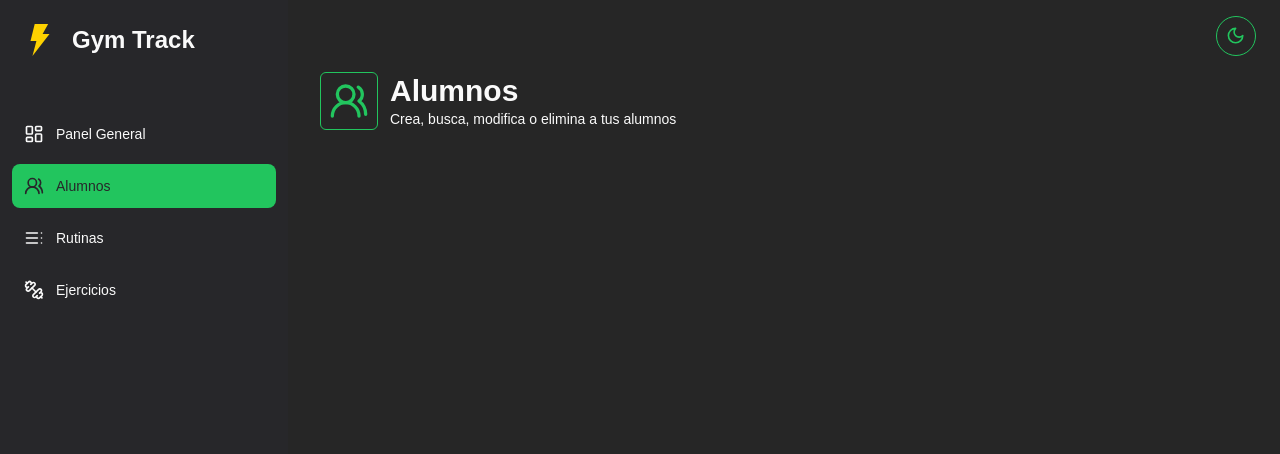
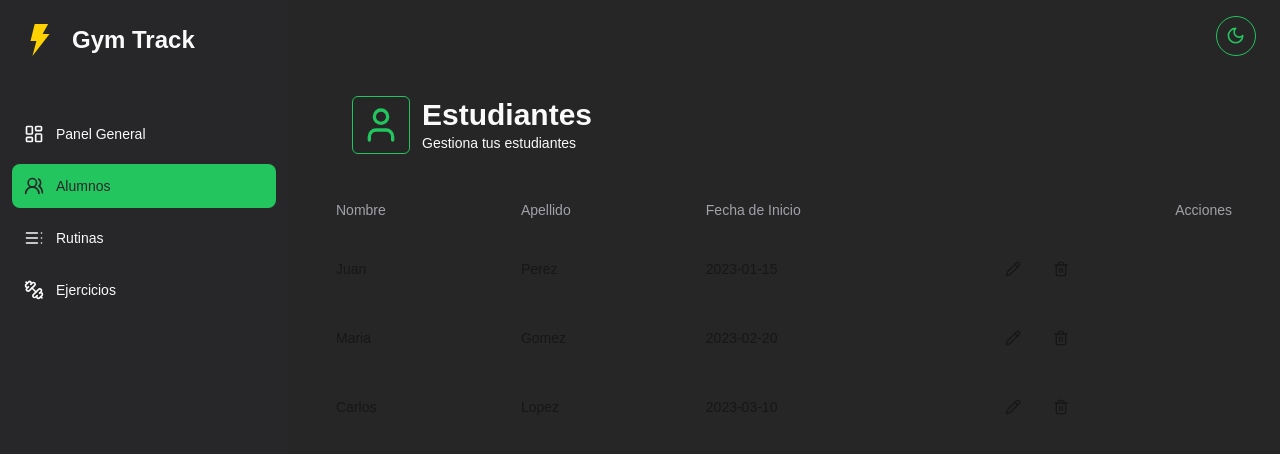
Before and after one commit to BinderGerman/gym-track-web-application, a Next.js app: page /dashboard/students in a window 1280 px wide. Shown: the top 454 px of the page. Built offline with nearby package versions, Linux system fonts and the light colour scheme.

Commit message:
feat:(students-ui) added students table

```diff
--- a/src/app/(dashboard)/(routes)/dashboard/students/page.tsx
+++ b/src/app/(dashboard)/(routes)/dashboard/students/page.tsx
@@ -1,17 +1,42 @@
-//components and utils
+"use client";
 import { Heading } from "@/components/heading/heading";
-//ui
-import { UsersRound } from "lucide-react";
+import StudentsTable from "@/components/students/students-table";
+import React from "react"; // Importar React
+import { User } from "lucide-react";
+const StudentsPage = () => {
+  // Datos de ejemplo para la tabla
+  const sampleStudents = [
+    { id: "1", firstName: "Juan", lastName: "Perez", startDate: "2023-01-15" },
+    { id: "2", firstName: "Maria", lastName: "Gomez", startDate: "2023-02-20" },
+    { id: "3", firstName: "Carlos", lastName: "Lopez", startDate: "2023-03-10" },
+  ];
 
-const StudentsPage = () => {
+  // Funciones placeholder para editar y eliminar (las implementaremos más adelante)
+  const handleEditStudent = (studentId: string) => {
+    console.log("Editar estudiante:", studentId);
+    // Lógica para editar estudiante
+  };
+
+  const handleDeleteStudent = (studentId: string) => {
+    console.log("Eliminar estudiante:", studentId);
+    // Lógica para eliminar estudiante
+  };
+
   return (
-    <div>
-      <Heading
-        title="Alumnos"
-        description="Crea, busca, modifica o elimina a tus alumnos"
-        icon={UsersRound}
-      />
-      <div></div>
+    <div className="flex-col">
+      <div className="flex-1 space-y-4 p-8 pt-6">
+        <Heading
+          title="Estudiantes"
+          description="Gestiona tus estudiantes"
+          icon={User}
+        />
+        {/* Aquí integramos la tabla de estudiantes */}
+        <StudentsTable
+          students={sampleStudents}
+          onEdit={handleEditStudent}
+          onDelete={handleDeleteStudent}
+        />
+      </div>
     </div>
   );
 };
--- /dev/null
+++ b/src/components/students/students-table.tsx
@@ -0,0 +1,73 @@
+"use client";
+import {
+  Table,
+  TableBody,
+  TableCell,
+  TableHead,
+  TableHeader,
+  TableRow,
+} from "@/components/ui/table";
+import { Button } from "@/components/ui/button";
+import { Pencil, Trash2 } from "lucide-react"; // Usando iconos de lucide-react
+import React from "react"; // Importar React
+
+interface Student {
+  id: string; // Asumimos un ID para cada estudiante
+  firstName: string;
+  lastName: string;
+  startDate: string; // Podríamos formatear la fecha aquí o en la celda
+  // ... otros campos si es necesario para mostrar en la tabla
+}
+
+interface StudentsTableProps {
+  students: Student[];
+  onEdit: (studentId: string) => void;
+  onDelete: (studentId: string) => void;
+}
+
+const StudentsTable: React.FC<StudentsTableProps> = ({
+  students,
+  onEdit,
+  onDelete,
+}) => {
+  return (
+    <Table>
+      <TableHeader>
+        <TableRow>
+          <TableHead>Nombre</TableHead>
+          <TableHead>Apellido</TableHead>
+          <TableHead>Fecha de Inicio</TableHead>
+          <TableHead className="text-right">Acciones</TableHead>
+        </TableRow>
+      </TableHeader>
+      <TableBody>
+        {students.map((student) => (
+          <TableRow key={student.id}>
+            <TableCell>{student.firstName}</TableCell>
+            <TableCell>{student.lastName}</TableCell>
+            <TableCell>{student.startDate}</TableCell>
+            <TableCell >
+              <Button
+                variant="ghost"
+                size="sm"
+                onClick={() => onEdit(student.id)}
+                className="mr-2"
+              >
+                <Pencil className="h-4 w-4" /> {/* Icono de editar de lucide-react */}
+              </Button>
+              <Button
+                variant="ghost"
+                size="sm"
+                onClick={() => onDelete(student.id)}
+              >
+                <Trash2 className="h-4 w-4" /> {/* Icono de eliminar de lucide-react */}
+              </Button>
+            </TableCell>
+          </TableRow>
+        ))}
+      </TableBody>
+    </Table>
+  );
+};
+
+export default StudentsTable;
--- /dev/null
+++ b/src/components/ui/table.tsx
@@ -0,0 +1,117 @@
+import * as React from "react"
+
+import { cn } from "@/lib/utils"
+
+const Table = React.forwardRef<
+  HTMLTableElement,
+  React.HTMLAttributes<HTMLTableElement>
+>(({ className, ...props }, ref) => (
+  <div className="relative w-full overflow-auto">
+    <table
+      ref={ref}
+      className={cn("w-full caption-bottom text-sm", className)}
+      {...props}
+    />
+  </div>
+))
+Table.displayName = "Table"
+
+const TableHeader = React.forwardRef<
+  HTMLTableSectionElement,
+  React.HTMLAttributes<HTMLTableSectionElement>
+>(({ className, ...props }, ref) => (
+  <thead ref={ref} className={cn("[&_tr]:border-b", className)} {...props} />
+))
+TableHeader.displayName = "TableHeader"
+
+const TableBody = React.forwardRef<
+  HTMLTableSectionElement,
+  React.HTMLAttributes<HTMLTableSectionElement>
+>(({ className, ...props }, ref) => (
+  <tbody
+    ref={ref}
+    className={cn("[&_tr:last-child]:border-0", className)}
+    {...props}
+  />
+))
+TableBody.displayName = "TableBody"
+
+const TableFooter = React.forwardRef<
+  HTMLTableSectionElement,
+  React.HTMLAttributes<HTMLTableSectionElement>
+>(({ className, ...props }, ref) => (
+  <tfoot
+    ref={ref}
+    className={cn(
+      "border-t bg-muted/50 font-medium [&>tr]:last:border-b-0",
+      className
+    )}
+    {...props}
+  />
+))
+TableFooter.displayName = "TableFooter"
+
+const TableRow = React.forwardRef<
+  HTMLTableRowElement,
+  React.HTMLAttributes<HTMLTableRowElement>
+>(({ className, ...props }, ref) => (
+  <tr
+    ref={ref}
+    className={cn(
+      "border-b transition-colors hover:bg-muted/50 data-[state=selected]:bg-muted",
+      className
+    )}
+    {...props}
+  />
+))
+TableRow.displayName = "TableRow"
+
+const TableHead = React.forwardRef<
+  HTMLTableCellElement,
+  React.ThHTMLAttributes<HTMLTableCellElement>
+>(({ className, ...props }, ref) => (
+  <th
+    ref={ref}
+    className={cn(
+      "h-12 px-4 text-left align-middle font-medium text-muted-foreground [&:has([role=checkbox])]:pr-0",
+      className
+    )}
+    {...props}
+  />
+))
+TableHead.displayName = "TableHead"
+
+const TableCell = React.forwardRef<
+  HTMLTableCellElement,
+  React.TdHTMLAttributes<HTMLTableCellElement>
+>(({ className, ...props }, ref) => (
+  <td
+    ref={ref}
+    className={cn("p-4 align-middle [&:has([role=checkbox])]:pr-0", className)}
+    {...props}
+  />
+))
+TableCell.displayName = "TableCell"
+
+const TableCaption = React.forwardRef<
+  HTMLTableCaptionElement,
+  React.HTMLAttributes<HTMLTableCaptionElement>
+>(({ className, ...props }, ref) => (
+  <caption
+    ref={ref}
+    className={cn("mt-4 text-sm text-muted-foreground", className)}
+    {...props}
+  />
+))
+TableCaption.displayName = "TableCaption"
+
+export {
+  Table,
+  TableHeader,
+  TableBody,
+  TableFooter,
+  TableHead,
+  TableRow,
+  TableCell,
+  TableCaption,
+}
```
